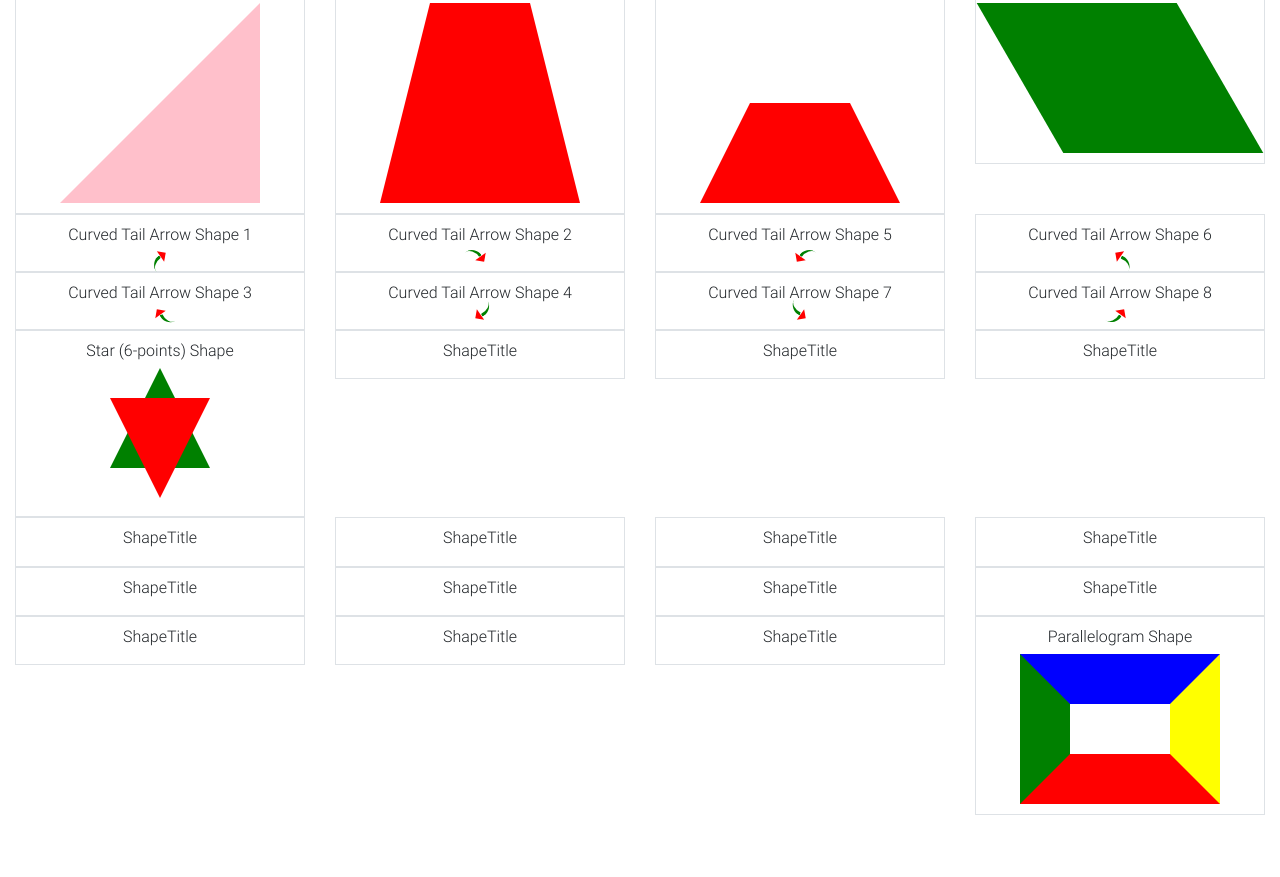
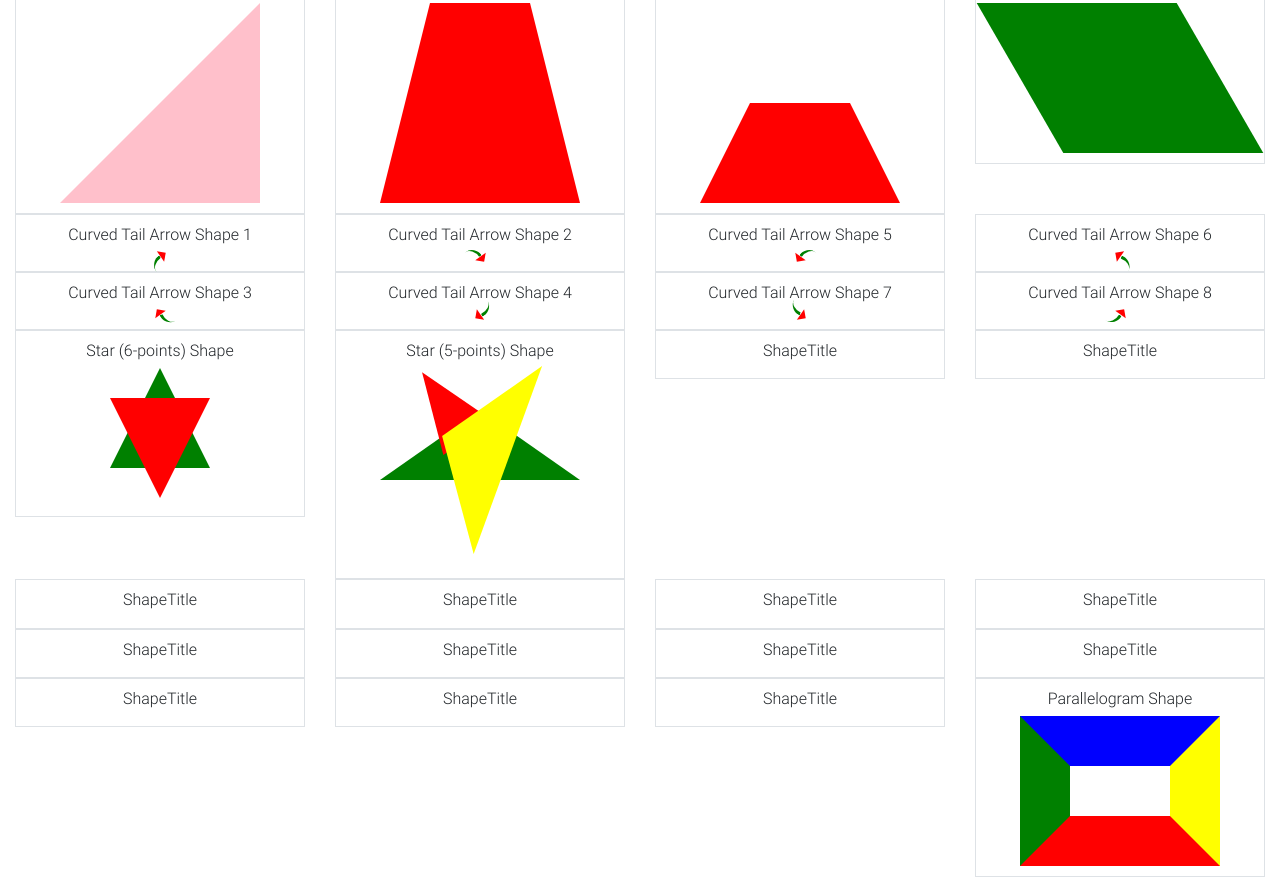
Before and after one commit to shekar88/Different-Shapes, a plain HTML site: page index.html in a window 1280 px wide. Shown: the part 839-1716 px from the top of the page. Before the commit the page ends 1654 px from the top, so only its background shows below. Drawn offline with Linux system fonts and the light colour scheme.

Commit message:
Add files via upload

```diff
--- a/index.html
+++ b/index.html
@@ -301,13 +301,13 @@
                 </div>
             </div>
 
-            <!--  -->
+            <!-- Star (5-points) Shape -->
             <div class="col-lg-3 col-md-3 col-sm-12 col-12">
-                <div class="shpaes-wrap border">
-                    <h6>ShapeTitle</h6>
-                    <!--  -->
-                    <a href="./shapes/shape.html" target="black">
-                        <div id="" class="mx-auto"></div>
+                <div class="shpaes-wrap border pb-5">
+                    <h6>Star (5-points) Shape</h6>
+                    <!-- Star (5-points) Shape -->
+                    <a href="./shapes/star-five-sides.html" target="black">
+                        <div id="star-five-sides" class="mx-auto"></div>
                     </a>
                 </div>
             </div>
```
